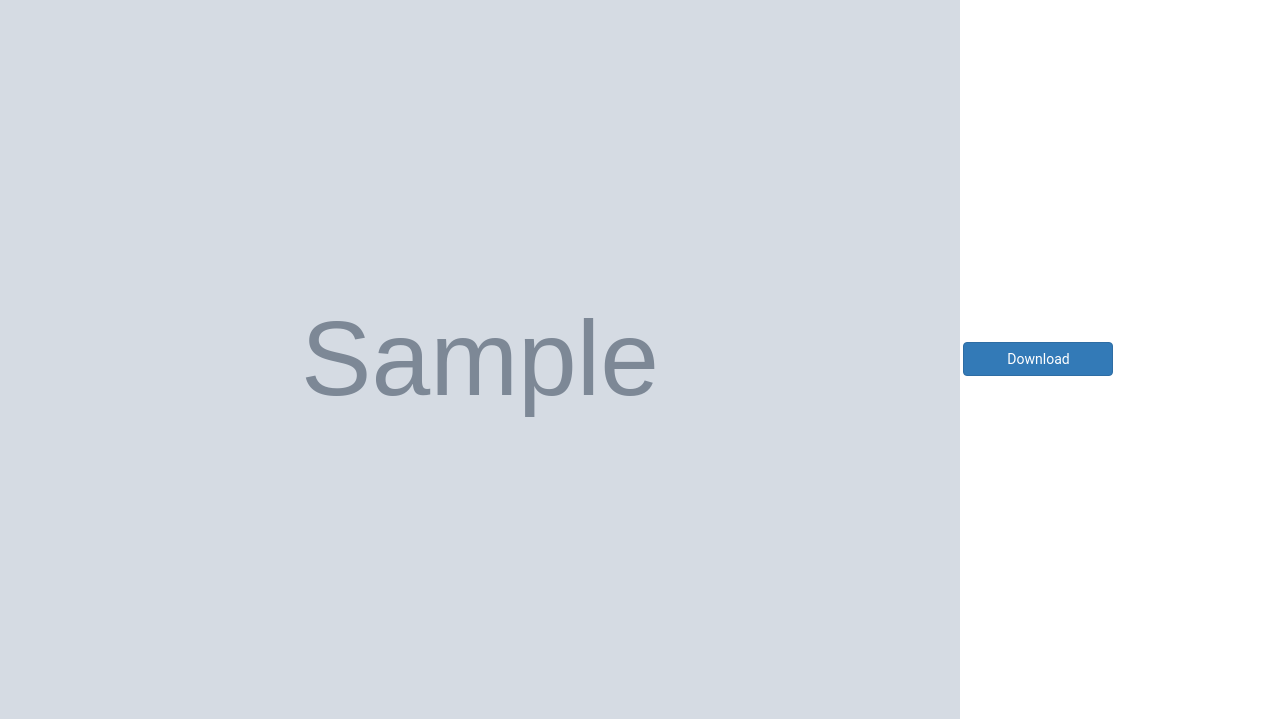
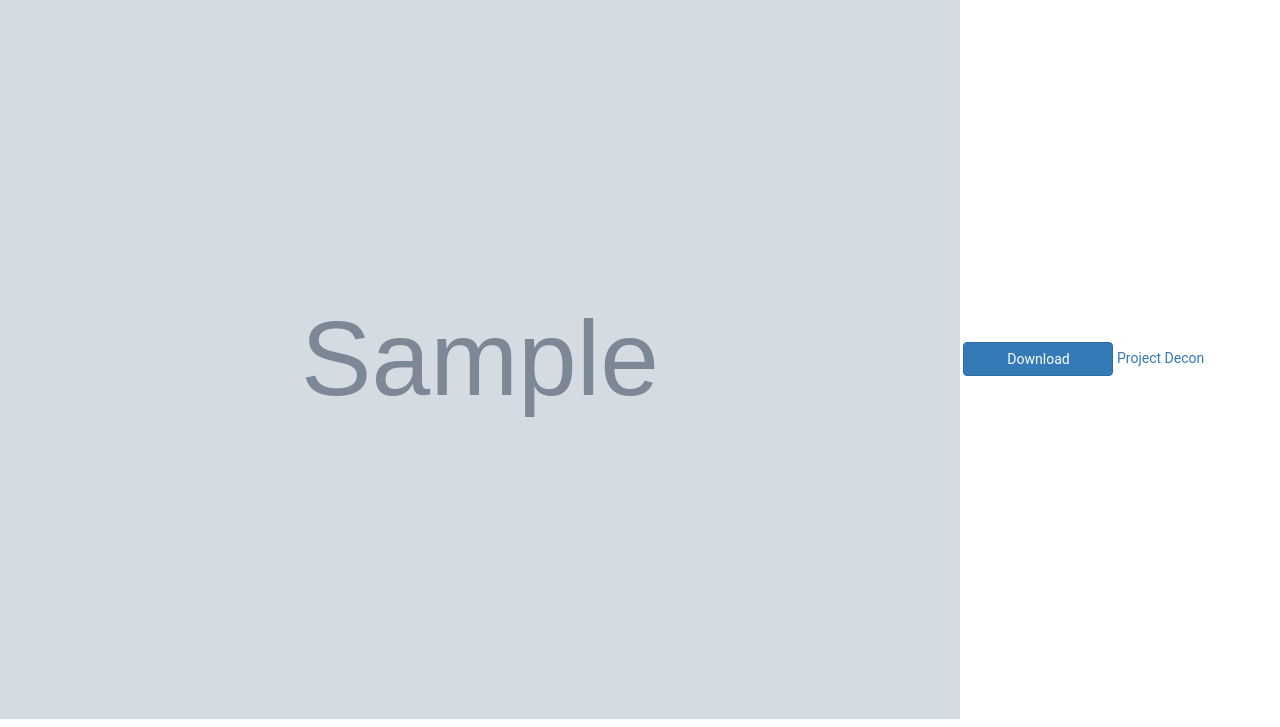
Before and after one commit to Meapy/Project-Decon, a Flask app: template templates/image.html in a window 1280 px wide. Shown: the part 73-800 px from the top of the page. Run offline with Flask 2, Linux system fonts and the light colour scheme; the template is opened without the code that fills it: most values are stand-ins (such as "Sample title", 1, 10 or a date in 2020); grey boxes marked "Sample" are stand-in pictures; some libraries are stand-ins or nearby versions.

Commit message:
Upload Image Removal
Uploaded images now get removed when submission is successful

```diff
--- a/flask_server.py
+++ b/flask_server.py
@@ -55,6 +55,7 @@ def settings():
         image = 'static' + str(file_url)
         imageProc = imageProcessing(image)
         imageProc.run(image)
+        os.remove(image)
 
         return render_template('image.html', form=form, file_url='static/images/output.png')
     else:
--- a/templates/image.html
+++ b/templates/image.html
@@ -41,6 +41,7 @@
         <a href="{{ file_url }}" download>
             <button type="button" class="btn btn-primary">Download</button>
         </a>
+        <a href="/" target="_blank">Project Decon</a></li>
 
     </div>
 
```
